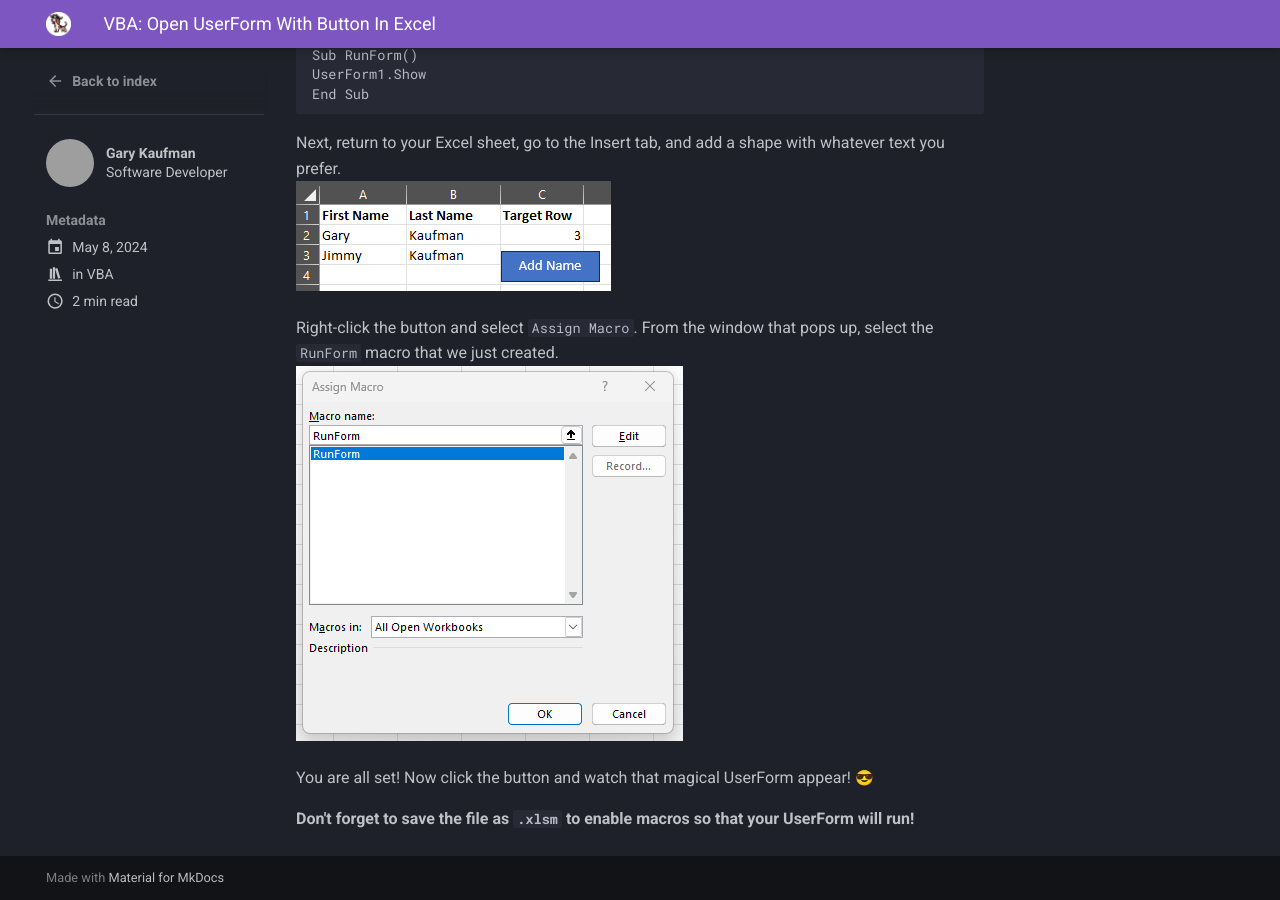
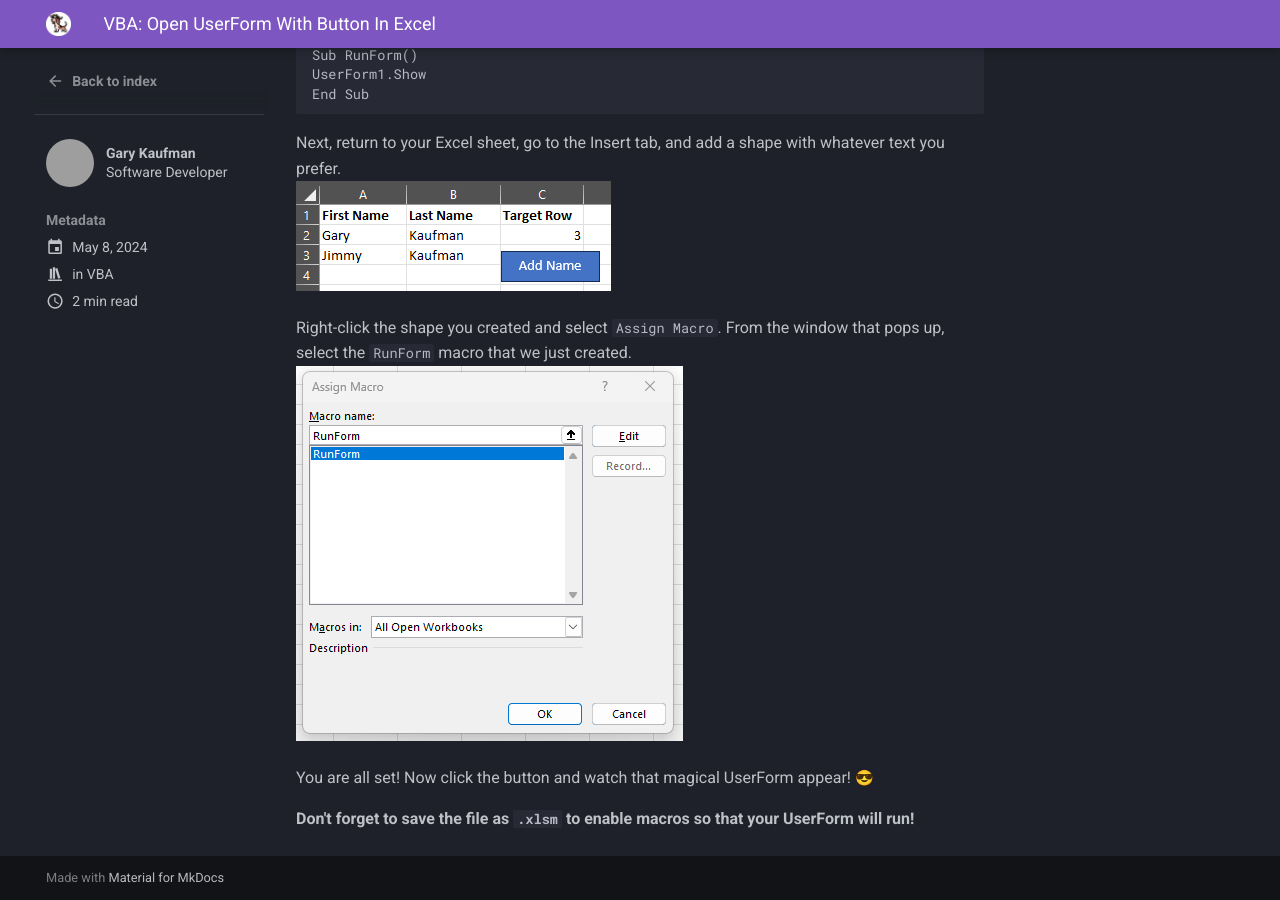
Before and after one commit to gary-kaufman/gkaufman-dev-blog, an MkDocs documentation site: the page built from docs/posts/vba-open-userform-with-button.md, in a window 1280 px wide and 900 px high, scrolled down 699 px. Built offline with MkDocs 1.6.1 and Material for MkDocs 9.7.7, drawn with Linux system fonts in a browser that asks for light colours; emoji names are drawn with the system emoji font; grey boxes are pictures that could not be loaded.

Commit message:
Update vba-open-userform-with-button.md

```diff
--- a/docs/posts/vba-open-userform-with-button.md
+++ b/docs/posts/vba-open-userform-with-button.md
@@ -29,7 +29,7 @@ End Sub
 Next, return to your Excel sheet, go to the Insert tab, and add a shape with whatever text you prefer.
 ![Create button](../images/vba-open-userform-with-button/3.png)
 
-Right-click the button and select `Assign Macro`. From the window that pops up, select the `RunForm` macro that we just created.
+Right-click the shape you created and select `Assign Macro`. From the window that pops up, select the `RunForm` macro that we just created.
 ![Select RunForm](../images/vba-open-userform-with-button/4.png)
 
 You are all set! Now click the button and watch that magical UserForm appear! :sunglasses:
```
